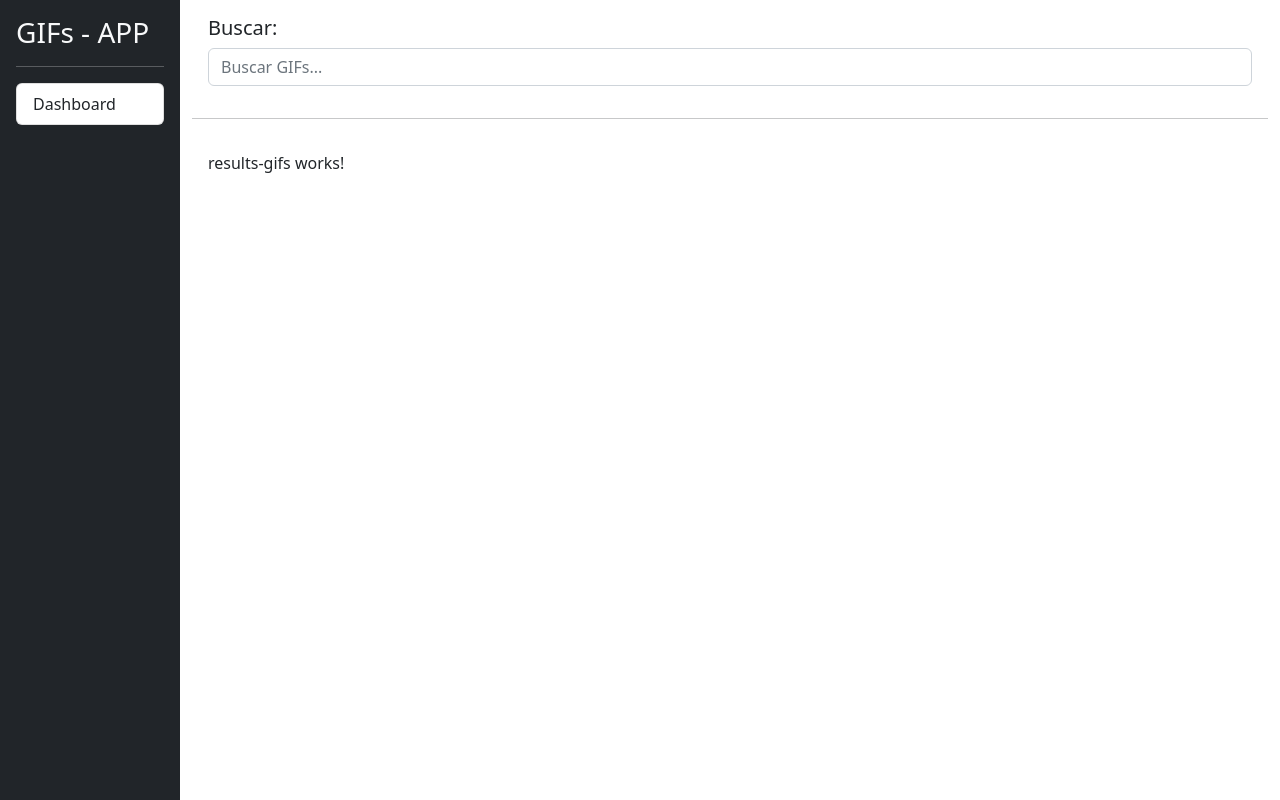
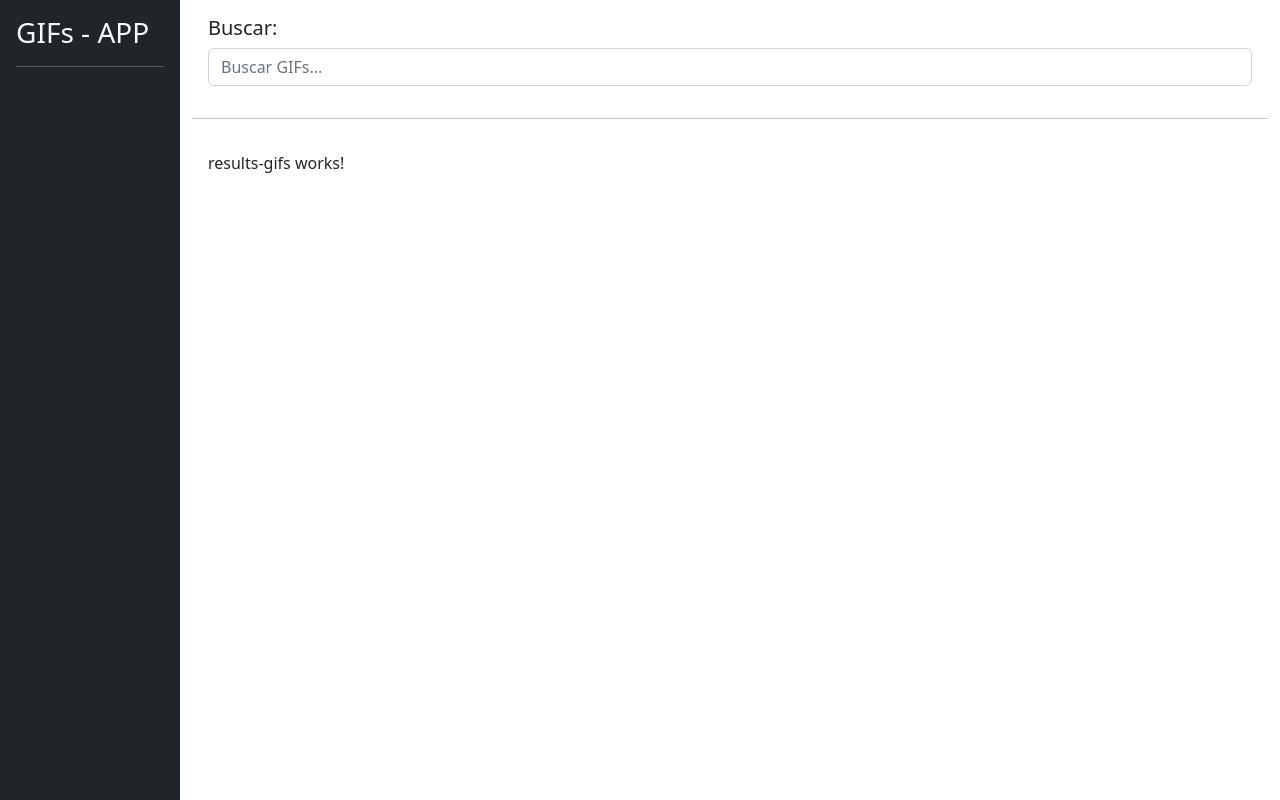
Before and after one commit to WhitenAND07/angular-gifsApp, an Angular app: page / in a window 1280 px wide. Built offline with nearby package versions, Linux system fonts and the light colour scheme.

Commit message:
Create a historial about the searches

```diff
--- a/src/app/gifs/search-gifs/search-gifs.component.ts
+++ b/src/app/gifs/search-gifs/search-gifs.component.ts
@@ -1,4 +1,5 @@
 import { Component, ElementRef, ViewChild } from '@angular/core';
+import { GifsService } from '../services/gifs.service';
 
 @Component({
   selector: 'app-search-gifs',
@@ -6,16 +7,16 @@
 })
 export class SearchGIFsComponent {
 
-  constructor() {}
+  //https://www.typescriptlang.org/docs/handbook/release-notes/typescript-2-0.html#non-null-assertion-operator
+  @ViewChild('txtSearch') txtSearch!: ElementRef<HTMLInputElement>;
 
-  //https://www.typescriptlang.org/docs/handbook/release-notes/typescript-2-0.html#non-null-assertion-operator
-  @ViewChild('txtBuscar') txtBuscar!: ElementRef<HTMLInputElement>;
+  constructor(private gifsService: GifsService) {}
 
   search(){
-    const valor: string = this.txtBuscar.nativeElement.value;
+    const valor = this.txtSearch.nativeElement.value;
 
-    console.log(valor);
+    this.gifsService.buscarGIFs(valor);
 
-    this.txtBuscar.nativeElement.value = '';
+    this.txtSearch.nativeElement.value = '';
   }
 }
--- /dev/null
+++ b/src/app/gifs/services/gifs.service.ts
@@ -0,0 +1,20 @@
+import { Injectable } from '@angular/core';
+
+@Injectable({
+  providedIn: 'root' //Esta propiedad provoca que dicho servicio sea global para nuestra aplicación
+})
+export class GifsService {
+
+  private _historial: string[] = [];
+
+  get historial(){
+    return [...this._historial];
+  }
+
+  constructor() {}
+
+  buscarGIFs(valorSearch: string){
+    this._historial.unshift(valorSearch);
+  }
+
+}
--- a/src/app/shared/sidebar/sidebar.component.html
+++ b/src/app/shared/sidebar/sidebar.component.html
@@ -3,9 +3,11 @@
     <hr class="text-white"/>
 
     <div class="list-group list-reset">
-        <a href="#"
-        class="list-group-item list-group-item-action">
-            Dashboard
+        <a
+            href="#"
+            class="list-group-item list-group-item-action"
+            *ngFor="let valorSearch of historial">
+            {{valorSearch}}
         </a>
     </div>
 
--- a/src/app/shared/sidebar/sidebar.component.ts
+++ b/src/app/shared/sidebar/sidebar.component.ts
@@ -1,4 +1,5 @@
 import { Component } from '@angular/core';
+import { GifsService } from 'src/app/gifs/services/gifs.service';
 
 @Component({
   selector: 'app-sidebar',
@@ -6,6 +7,10 @@
 })
 export class SidebarComponent {
 
-  constructor() { }
+  get historial(): string[]{
+    return this.gifsService.historial;
+  }
+
+  constructor(private gifsService: GifsService) {}
 
 }
```
